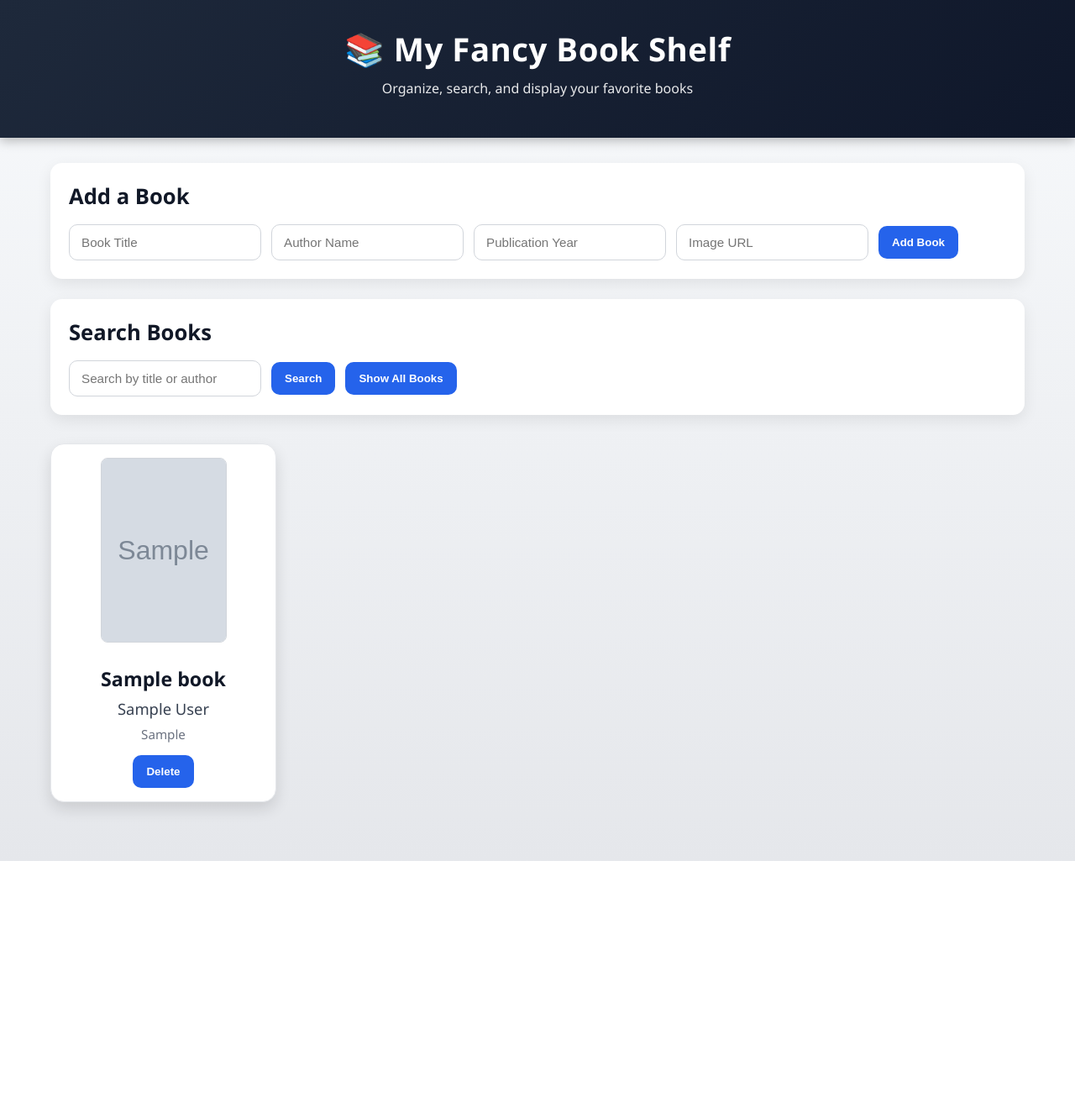
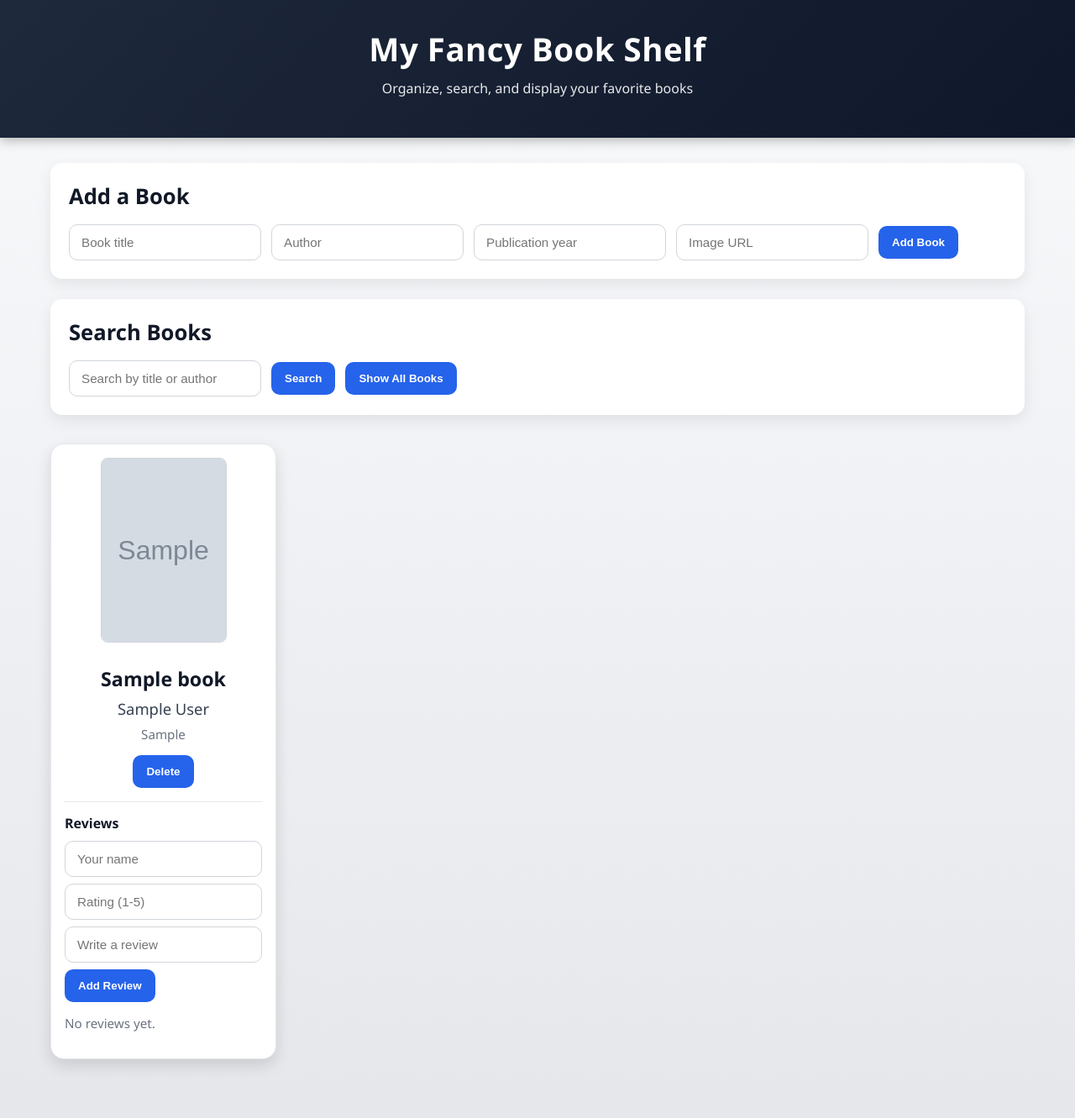
Before and after one commit to OChidubem/bookshelf-app, a Flask app: page / in a window 1280 px wide. Shown: the whole page at 84% size. Before the commit the page ends 1025 px from the top, so only its background shows below. Run offline with Flask 3, Linux system fonts and the light colour scheme; tables that the repository leaves empty hold one stand-in row (values such as "Sample post"); grey boxes marked "Sample" are stand-in pictures; a database or web service that is not in the repository returns one stand-in record (values such as "Sample title").

Commit message:
Integrate MongoDB reviews into bookshelf app

```diff
--- a/app.py
+++ b/app.py
@@ -1,9 +1,19 @@
 from flask import Flask, jsonify, render_template, request
 import sqlite3
+import os
+from datetime import datetime
+from bson import ObjectId
+from pymongo import MongoClient
+from dotenv import load_dotenv
+
+load_dotenv()
 
 app = Flask(__name__)
 
-DATABASE = 'db/books.db'
+# -----------------------------
+# SQLite setup for BOOKS
+# -----------------------------
+DATABASE = "db/books.db"
 
 
 def get_connection():
@@ -30,113 +40,190 @@
     conn.close()
 
 
-@app.route('/')
-def index():
-    return render_template('index.html')
+# -----------------------------
+# MongoDB setup for REVIEWS
+# -----------------------------
+MONGO_URI = os.getenv("MONGO_URI", "mongodb://localhost:27017/")
+mongo_client = MongoClient(MONGO_URI)
+mongo_db = mongo_client["bookshelf_app"]
+reviews_collection = mongo_db["reviews"]
 
 
-@app.route('/api/books', methods=['GET'])
+def serialize_review(review):
+    return {
+        "_id": str(review["_id"]),
+        "book_id": review["book_id"],
+        "reviewer": review.get("reviewer", ""),
+        "rating": review.get("rating", ""),
+        "comment": review.get("comment", ""),
+        "created_at": review.get("created_at", "")
+    }
+
+
+# -----------------------------
+# Routes
+# -----------------------------
+@app.route("/")
+def index():
+    return render_template("index.html")
+
+
+@app.route("/api/books", methods=["GET"])
 def get_all_books():
     try:
         conn = get_connection()
         cursor = conn.cursor()
-
         cursor.execute("""
             SELECT book_id, title, publication_year, author, image_url
             FROM Books
             ORDER BY book_id DESC
         """)
-
         books = cursor.fetchall()
         conn.close()
 
         book_list = []
         for book in books:
             book_list.append({
-                'book_id': book['book_id'],
-                'title': book['title'],
-                'publication_year': book['publication_year'],
-                'author': book['author'],
-                'image_url': book['image_url']
+                "book_id": book["book_id"],
+                "title": book["title"],
+                "publication_year": book["publication_year"],
+                "author": book["author"],
+                "image_url": book["image_url"]
             })
 
-        return jsonify({'books': book_list})
+        return jsonify({"books": book_list})
     except Exception as e:
-        return jsonify({'error': str(e)}), 500
+        return jsonify({"error": str(e)}), 500
 
 
-@app.route('/api/add', methods=['POST'])
+@app.route("/api/add", methods=["POST"])
 def add_book():
     try:
         data = request.get_json()
 
-        title = data.get('title')
-        publication_year = data.get('publication_year')
-        author = data.get('author')
-        image_url = data.get('image_url')
+        title = data.get("title")
+        publication_year = data.get("publication_year")
+        author = data.get("author")
+        image_url = data.get("image_url")
 
         if not title:
-            return jsonify({'error': 'Title is required'}), 400
+            return jsonify({"error": "Title is required"}), 400
 
         conn = get_connection()
         cursor = conn.cursor()
-
         cursor.execute("""
             INSERT INTO Books (title, publication_year, author, image_url)
             VALUES (?, ?, ?, ?)
         """, (title, publication_year, author, image_url))
-
         conn.commit()
         conn.close()
 
-        return jsonify({'message': 'Book added successfully'})
+        return jsonify({"message": "Book added successfully"})
     except Exception as e:
-        return jsonify({'error': str(e)}), 500
+        return jsonify({"error": str(e)}), 500
 
 
-@app.route('/api/search', methods=['GET'])
+@app.route("/api/search", methods=["GET"])
 def search_books():
     try:
-        query = request.args.get('query', '').strip()
+        query = request.args.get("query", "").strip()
 
         conn = get_connection()
         cursor = conn.cursor()
-
         cursor.execute("""
             SELECT book_id, title, publication_year, author, image_url
             FROM Books
             WHERE title LIKE ? OR author LIKE ?
             ORDER BY book_id DESC
-        """, (f'%{query}%', f'%{query}%'))
-
+        """, (f"%{query}%", f"%{query}%"))
         books = cursor.fetchall()
         conn.close()
 
         book_list = []
         for book in books:
             book_list.append({
-                'book_id': book['book_id'],
-                'title': book['title'],
-                'publication_year': book['publication_year'],
-                'author': book['author'],
-                'image_url': book['image_url']
+                "book_id": book["book_id"],
+                "title": book["title"],
+                "publication_year": book["publication_year"],
+                "author": book["author"],
+                "image_url": book["image_url"]
             })
 
-        return jsonify({'books': book_list})
+        return jsonify({"books": book_list})
     except Exception as e:
-        return jsonify({'error': str(e)}), 500
+        return jsonify({"error": str(e)}), 500
 
-@app.route('/api/delete/<int:book_id>', methods=['DELETE'])
+
+@app.route("/api/delete/<int:book_id>", methods=["DELETE"])
 def delete_book(book_id):
-    conn = sqlite3.connect('db/books.db')
-    cursor = conn.cursor()
+    try:
+        conn = get_connection()
+        cursor = conn.cursor()
+        cursor.execute("DELETE FROM Books WHERE book_id = ?", (book_id,))
+        conn.commit()
+        conn.close()
 
-    cursor.execute("DELETE FROM Books WHERE book_id = ?", (book_id,))
-    conn.commit()
-    conn.close()
+        # Also delete related MongoDB reviews
+        reviews_collection.delete_many({"book_id": book_id})
 
-    return jsonify({"message": "Book deleted successfully"})
+        return jsonify({"message": "Book deleted successfully"})
+    except Exception as e:
+        return jsonify({"error": str(e)}), 500
 
-if __name__ == '__main__':
+
+# -----------------------------
+# MongoDB Review Routes
+# -----------------------------
+@app.route("/api/reviews/<int:book_id>", methods=["GET"])
+def get_reviews(book_id):
+    try:
+        reviews = reviews_collection.find({"book_id": book_id}).sort("created_at", -1)
+        return jsonify({"reviews": [serialize_review(r) for r in reviews]})
+    except Exception as e:
+        return jsonify({"error": str(e)}), 500
+
+
+@app.route("/api/reviews", methods=["POST"])
+def add_review():
+    try:
+        data = request.get_json()
+
+        book_id = data.get("book_id")
+        reviewer = data.get("reviewer", "").strip()
+        rating = data.get("rating")
+        comment = data.get("comment", "").strip()
+
+        if not book_id:
+            return jsonify({"error": "book_id is required"}), 400
+
+        review_doc = {
+            "book_id": int(book_id),
+            "reviewer": reviewer,
+            "rating": str(rating).strip() if rating is not None else "",
+            "comment": comment,
+            "created_at": datetime.utcnow().isoformat()
+        }
+
+        result = reviews_collection.insert_one(review_doc)
+
+        return jsonify({
+            "message": "Review added successfully",
+            "review_id": str(result.inserted_id)
+        })
+    except Exception as e:
+        print(f"Error in add_review: {e}")
+        return jsonify({"error": str(e)}), 500
+
+
+@app.route("/api/reviews/<review_id>", methods=["DELETE"])
+def delete_review(review_id):
+    try:
+        reviews_collection.delete_one({"_id": ObjectId(review_id)})
+        return jsonify({"message": "Review deleted successfully"})
+    except Exception as e:
+        return jsonify({"error": str(e)}), 500
+
+
+if __name__ == "__main__":
     initialize_database()
-    app.run(debug=True, host='0.0.0.0', port=5001)
+    app.run(debug=True, host="0.0.0.0", port=5001)
--- a/static/script.js
+++ b/static/script.js
@@ -6,9 +6,7 @@
 
   fetch("/api/add", {
     method: "POST",
-        headers: {
-            "Content-Type": "application/json"
-        },
+    headers: { "Content-Type": "application/json" },
     body: JSON.stringify({
       title: title,
       publication_year: year,
@@ -27,23 +25,16 @@
       document.getElementById("authorName").value = "";
       document.getElementById("publicationYear").value = "";
       document.getElementById("imageUrl").value = "";
-
       showAllBooks();
     })
-    .catch(error => {
-        console.error("Error adding book:", error);
-    });
+    .catch(error => console.error("Error adding book:", error));
 }
 
 function showAllBooks() {
   fetch("/api/books")
     .then(response => response.json())
-        .then(data => {
-            renderBooks(data.books);
-        })
-        .catch(error => {
-            console.error("Error fetching books:", error);
-        });
+    .then(data => renderBooks(data.books))
+    .catch(error => console.error("Error fetching books:", error));
 }
 
 function searchBooks() {
@@ -51,26 +42,84 @@
 
   fetch("/api/search?query=" + encodeURIComponent(query))
     .then(response => response.json())
+    .then(data => renderBooks(data.books))
+    .catch(error => console.error("Error searching books:", error));
+}
+
+function deleteBook(bookId) {
+  fetch(`/api/delete/${bookId}`, { method: "DELETE" })
+    .then(response => response.json())
+    .then(() => showAllBooks())
+    .catch(error => console.error("Error deleting book:", error));
+}
+
+function addReview(bookId) {
+  const reviewerInput = document.getElementById(`reviewer-${bookId}`);
+  const ratingInput = document.getElementById(`rating-${bookId}`);
+  const commentInput = document.getElementById(`comment-${bookId}`);
+
+  const reviewer = reviewerInput.value.trim();
+  const rating = ratingInput.value.trim();
+  const comment = commentInput.value.trim();
+
+  fetch("/api/reviews", {
+    method: "POST",
+    headers: { "Content-Type": "application/json" },
+    body: JSON.stringify({
+      book_id: bookId,
+      reviewer,
+      rating,
+      comment
+    })
+  })
+    .then(response => {
+      if (!response.ok) {
+        return response.json().then(err => { throw err; });
+      }
+      return response.json();
+    })
     .then(data => {
-            renderBooks(data.books);
+      reviewerInput.value = "";
+      ratingInput.value = "";
+      commentInput.value = "";
+      loadReviews(bookId);
     })
     .catch(error => {
-            console.error("Error searching books:", error);
+      console.error("Error adding review:", error);
+      alert("Failed to add review: " + (error.error || error.message || error));
     });
 }
 
-function deleteBook(bookId) {
-    fetch(`/api/delete/${bookId}`, {
-        method: "DELETE"
-    })
+function deleteReview(reviewId, bookId) {
+  fetch(`/api/reviews/${reviewId}`, { method: "DELETE" })
+    .then(response => response.json())
+    .then(() => loadReviews(bookId))
+    .catch(error => console.error("Error deleting review:", error));
+}
+
+function loadReviews(bookId) {
+  fetch(`/api/reviews/${bookId}`)
     .then(response => response.json())
     .then(data => {
-        console.log(data);
-        showAllBooks();
+      const container = document.getElementById(`reviews-${bookId}`);
+      if (!container) return;
+
+      const reviews = data.reviews || [];
+
+      if (reviews.length === 0) {
+        container.innerHTML = `<p class="review-empty">No reviews yet.</p>`;
+        return;
+      }
+
+      container.innerHTML = reviews.map(review => `
+        <div class="review-item">
+          <p><strong>${review.reviewer || "Anonymous"}</strong> ${review.rating ? `- ${review.rating}/5` : ""}</p>
+          <p>${review.comment || ""}</p>
+          <button class="delete-review-btn" onclick="deleteReview('${review._id}', ${bookId})">Delete Review</button>
+        </div>
+      `).join("");
     })
-    .catch(error => {
-        console.error("Error deleting book:", error);
-    });
+    .catch(error => console.error("Error loading reviews:", error));
 }
 
 function renderBooks(books) {
@@ -78,11 +127,7 @@
   shelf.innerHTML = "";
 
   if (!books || books.length === 0) {
-        shelf.innerHTML = `
-            <div class="empty-message">
-                No books found.
-            </div>
-        `;
+    shelf.innerHTML = `<div class="empty-message">No books found.</div>`;
     return;
   }
 
@@ -90,31 +135,45 @@
     const card = document.createElement("div");
     card.className = "book-card";
 
-        const safeImage = (book.image_url && book.image_url.trim() !== "")
+    const safeImage =
+      book.image_url && book.image_url.trim() !== ""
         ? book.image_url
         : "https://via.placeholder.com/150x220?text=No+Cover";
 
-        const safeTitle = (book.title && book.title.trim() !== "")
+    const safeTitle =
+      book.title && book.title.trim() !== ""
         ? book.title
         : "Untitled Book";
 
-        const safeAuthor = (book.author && book.author.trim() !== "")
+    const safeAuthor =
+      book.author && book.author.trim() !== ""
         ? book.author
         : "Unknown Author";
 
-        const safeYear = (book.publication_year && String(book.publication_year).trim() !== "")
+    const safeYear =
+      book.publication_year && String(book.publication_year).trim() !== ""
         ? book.publication_year
         : "Year not provided";
 
     card.innerHTML = `
-            <img src="${safeImage}" alt="${safeTitle}" onerror="this.src='https://via.placeholder.com/150x220?text=No+Cover'">
+      <img src="${safeImage}" alt="${safeTitle}">
       <h3>${safeTitle}</h3>
       <p class="author">${safeAuthor}</p>
       <p class="year">${safeYear}</p>
       <button onclick="deleteBook(${book.book_id})">Delete</button>
+
+      <div class="review-section">
+        <h4>Reviews</h4>
+        <input id="reviewer-${book.book_id}" type="text" placeholder="Your name">
+        <input id="rating-${book.book_id}" type="number" min="1" max="5" placeholder="Rating (1-5)">
+        <input id="comment-${book.book_id}" type="text" placeholder="Write a review">
+        <button onclick="addReview(${book.book_id})">Add Review</button>
+        <div id="reviews-${book.book_id}" class="reviews-list"></div>
+      </div>
     `;
 
     shelf.appendChild(card);
+    loadReviews(book.book_id);
   });
 }
 
--- a/static/styles.css
+++ b/static/styles.css
@@ -147,3 +147,46 @@
     color: #6b7280;
     box-shadow: 0 6px 18px rgba(0, 0, 0, 0.08);
 }
+.review-section {
+  margin-top: 16px;
+  text-align: left;
+  border-top: 1px solid #e5e7eb;
+  padding-top: 14px;
+}
+
+.review-section h4 {
+  margin: 0 0 10px;
+  font-size: 1rem;
+}
+
+.review-section input {
+  width: 100%;
+  margin-bottom: 8px;
+}
+
+.reviews-list {
+  margin-top: 10px;
+}
+
+.review-item {
+  background: #f9fafb;
+  border: 1px solid #e5e7eb;
+  border-radius: 10px;
+  padding: 10px;
+  margin-bottom: 8px;
+}
+
+.review-item p {
+  margin: 4px 0;
+}
+
+.review-empty {
+  color: #6b7280;
+  font-size: 0.95rem;
+}
+
+.delete-review-btn {
+  margin-top: 6px;
+  padding: 8px 10px;
+  font-size: 0.85rem;
+}
--- a/templates/index.html
+++ b/templates/index.html
@@ -1,29 +1,25 @@
 <!DOCTYPE html>
 <html lang="en">
 <head>
-    <meta charset="UTF-8">
-    <meta name="viewport" content="width=device-width, initial-scale=1.0">
+    <meta charset="UTF-8" />
+    <meta name="viewport" content="width=device-width, initial-scale=1.0" />
     <title>My Fancy Book Shelf</title>
     <link rel="stylesheet" href="{{ url_for('static', filename='styles.css') }}">
 </head>
 <body>
-
     <header class="topbar">
-        <div class="topbar-content">
-            <h1>📚 My Fancy Book Shelf</h1>
-            <p>Organize, search, and display your favorite books</p>
-        </div>
+        <h1>My Fancy Book Shelf</h1>
+        <p>Organize, search, and display your favorite books</p>
     </header>
 
     <main class="page-container">
-
         <section class="panel">
             <h2>Add a Book</h2>
             <div class="form-row">
-                <input type="text" id="bookTitle" placeholder="Book Title">
-                <input type="text" id="authorName" placeholder="Author Name">
-                <input type="text" id="publicationYear" placeholder="Publication Year">
-                <input type="text" id="imageUrl" placeholder="Image URL">
+                <input id="bookTitle" type="text" placeholder="Book title">
+                <input id="authorName" type="text" placeholder="Author">
+                <input id="publicationYear" type="text" placeholder="Publication year">
+                <input id="imageUrl" type="text" placeholder="Image URL">
                 <button onclick="addBook()">Add Book</button>
             </div>
         </section>
@@ -31,7 +27,7 @@
         <section class="panel">
             <h2>Search Books</h2>
             <div class="form-row">
-                <input type="text" id="searchText" placeholder="Search by title or author">
+                <input id="searchText" type="text" placeholder="Search by title or author">
                 <button onclick="searchBooks()">Search</button>
                 <button onclick="showAllBooks()">Show All Books</button>
             </div>
@@ -40,7 +36,6 @@
         <section>
             <div id="bookshelf" class="bookshelf"></div>
         </section>
-
     </main>
 
     <script src="{{ url_for('static', filename='script.js') }}"></script>
```
Also changed, not shown: requirements.txt (+27 -1 lines). Lines whose indentation alone changed are shown as unchanged.
